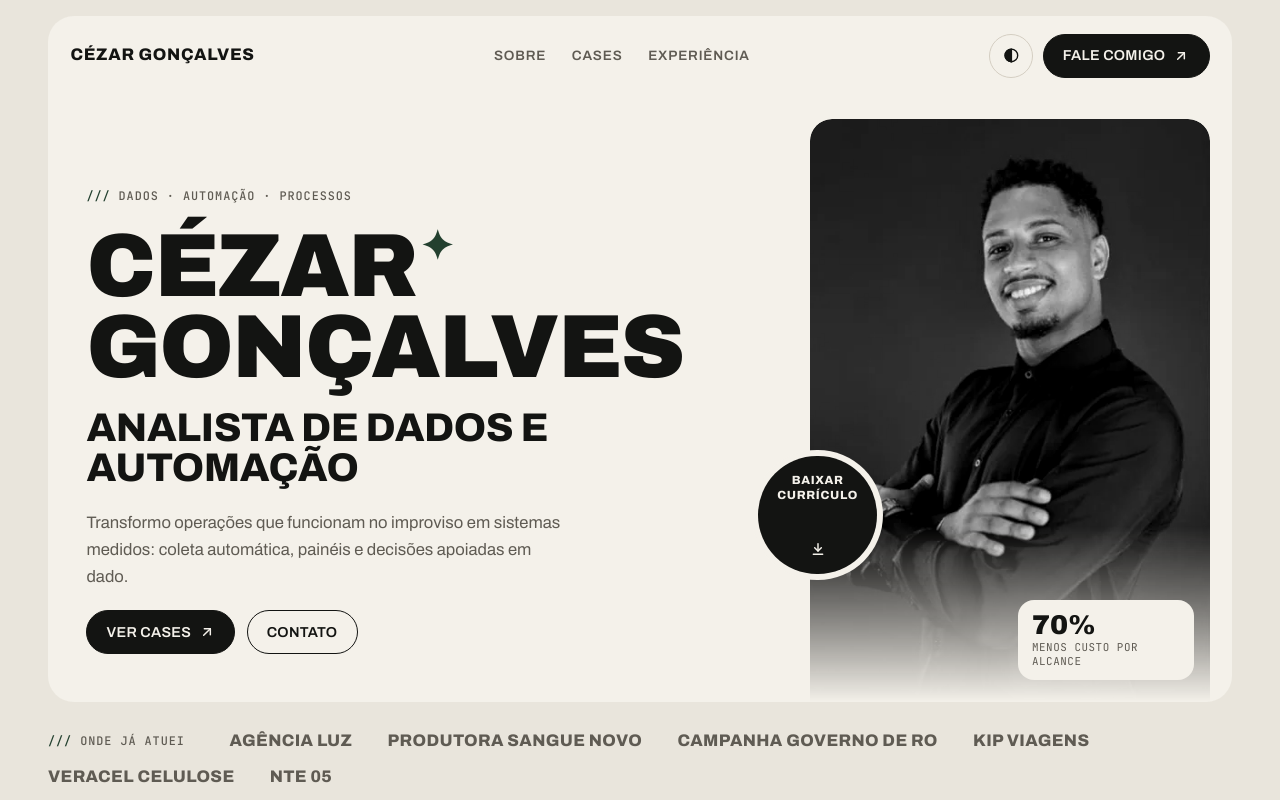
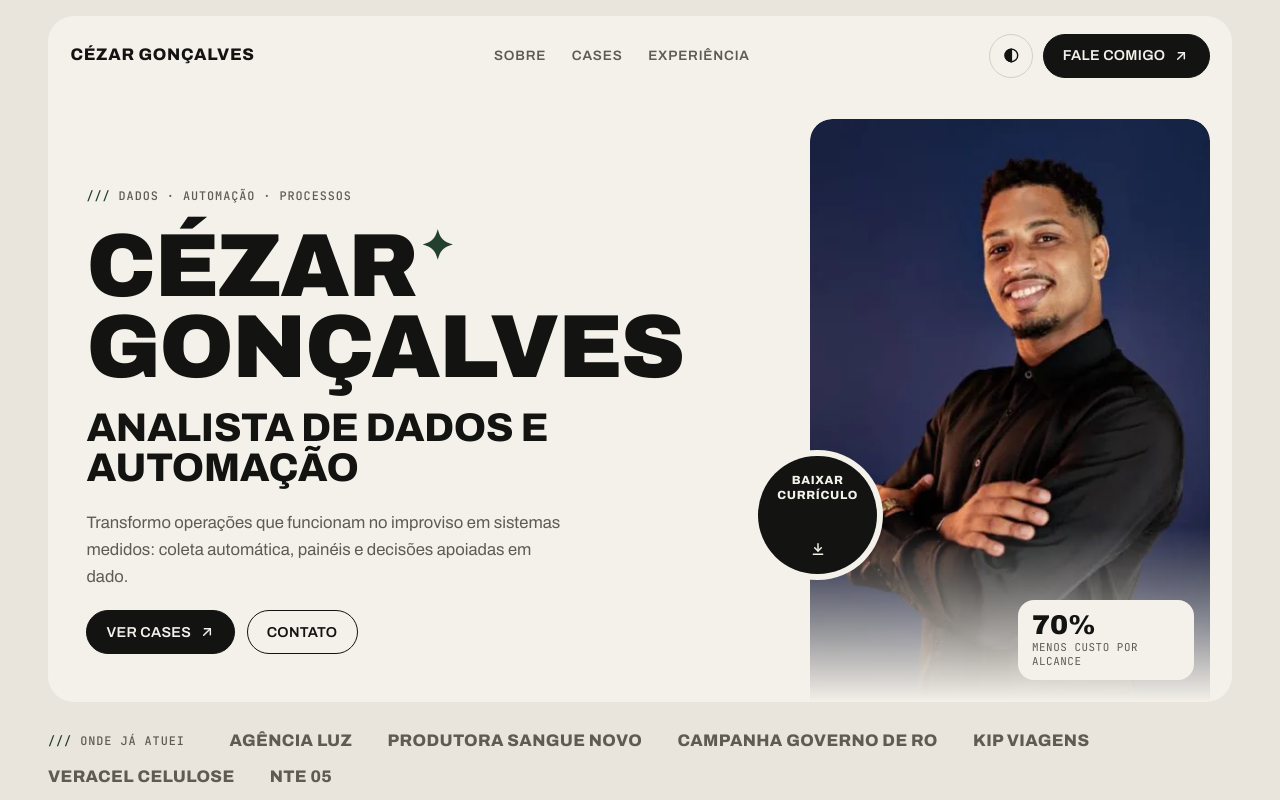
Before and after one commit to CezarEP/CezarEP.github.io, a plain HTML site: page index.html in a window 1280 px wide. Shown: the top 800 px of the page. Drawn offline with Linux system fonts and the light colour scheme.

Commit message:
Volta a foto para colorida
Co-Authored-By: Claude Opus 5.5 <noreply@anthropic.com>

```diff
--- a/assets/estilo.css
+++ b/assets/estilo.css
@@ -76,7 +76,7 @@ p, ul, ol { margin: 0; }
 .proposta { max-width: 30rem; color: var(--muted); font-size: 1.04rem; }
 .acoes { display: flex; flex-wrap: wrap; gap: .7rem; align-items: center; }
 .hero-foto { position: relative; margin: 0; align-self: end; justify-self: end; width: min(100%, 25rem); }
-.hero-foto img { width: 100%; filter: grayscale(1) contrast(1.06); border-radius: 22px 22px 0 0;
+.hero-foto img { width: 100%; border-radius: 22px 22px 0 0;
   -webkit-mask-image: linear-gradient(to bottom, #000 70%, transparent 100%); mask-image: linear-gradient(to bottom, #000 70%, transparent 100%); }
 .selo { position: absolute; left: -3.2rem; bottom: 22%; width: 7.4rem; height: 7.4rem; border-radius: 50%; background: var(--pill-bg); color: var(--pill-fg); display: grid; place-items: center; text-align: center; text-decoration: none; font-weight: 800; font-size: .74rem; letter-spacing: .06em; text-transform: uppercase; line-height: 1.25; transition: transform .2s; box-shadow: 0 0 0 6px var(--card); }
 .selo:hover { transform: rotate(-8deg) scale(1.04); background: var(--accent); color: #F4F1EA; }
```
Also changed, not shown: assets/og.jpg.
